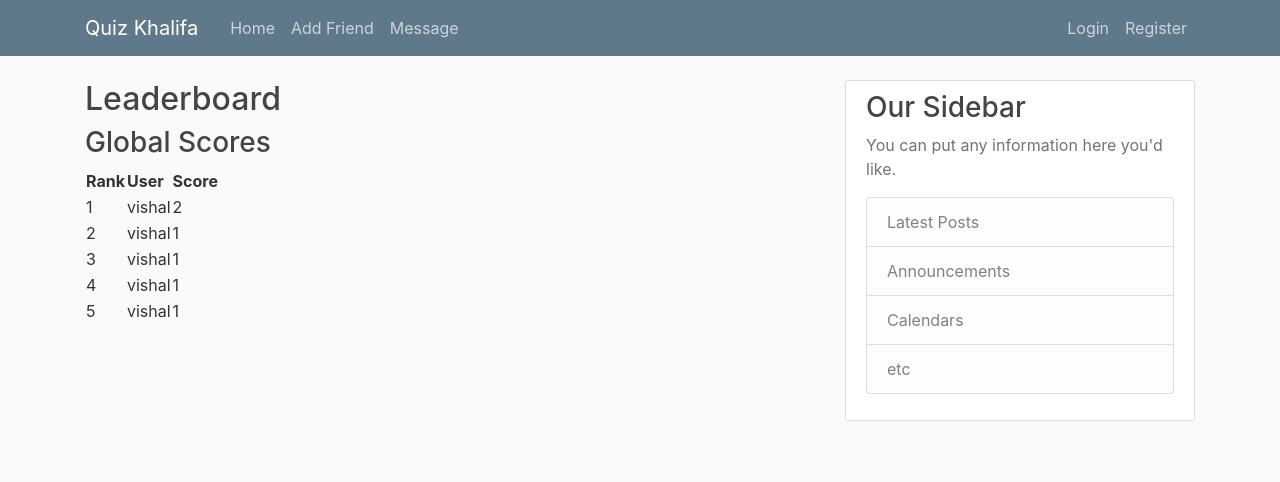
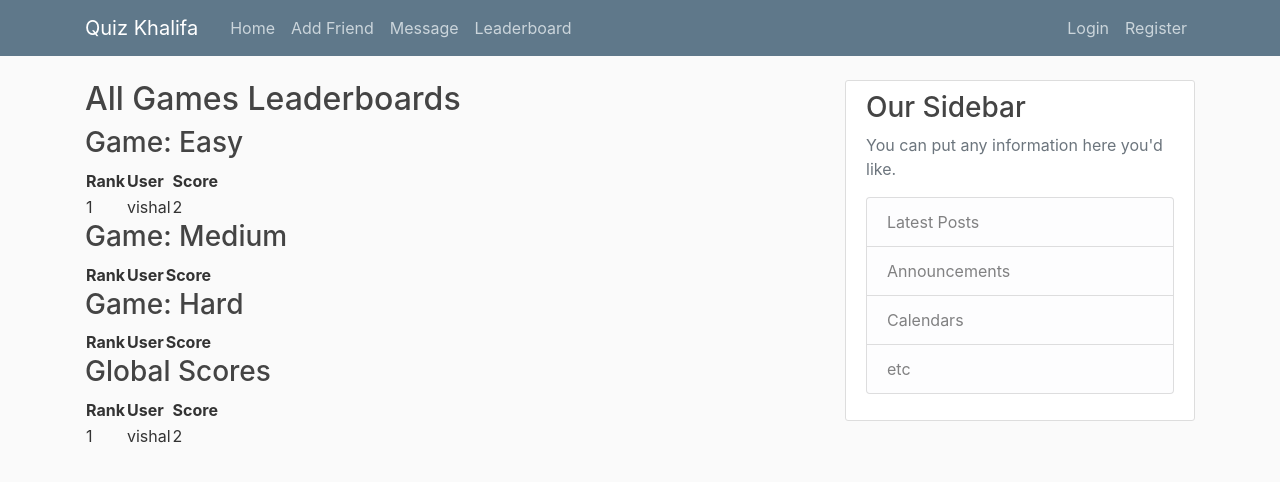
Before and after one commit to nmf0920/IT-Project, a Django app: page /leaderboard/ in a window 1280 px wide. Shown: the top 482 px of the page. Run offline with Django 5.2, Linux system fonts and the light colour scheme; data comes from the database, SQL or seed files in the repository; both versions use the stored data as it was after the commit; lists and menus that the app fills with data are empty; some libraries are stand-ins or nearby versions.

Commit message:
Leaderboard for games

```diff
--- a/quizkhalifa/templates/quiz-templates/base.html
+++ b/quizkhalifa/templates/quiz-templates/base.html
@@ -25,6 +25,7 @@
                     <a class="nav-item nav-link" href="{% url 'app-home' %}">Home</a>
                     <a class="nav-item nav-link" href="{% url 'add-friend' %}">Add Friend</a>
                     <a class="nav-item nav-link" href="{% url 'message-window' %}">Message</a>
+                    <a class="nav-item nav-link" href="{% url 'leaderboard' %}">Leaderboard</a>
                   </div>
                   <!-- Navbar Right Side -->
                   <div class="navbar-nav">
--- a/quizkhalifa/templates/quiz-templates/leaderboard.html
+++ b/quizkhalifa/templates/quiz-templates/leaderboard.html
@@ -1,13 +1,9 @@
 {% extends 'quiz-templates/base.html' %} {% block content %}
 
-<h2>Leaderboard</h2>
+<h2>All Games Leaderboards</h2>
 
-{% if game_id %}
-<h3>Scores for Game {{ game_id }}</h3>
-{% else %}
-<h3>Global Scores</h3>
-{% endif %}
-
+{% for leaderboard in games_leaderboards %}
+<h3>Game: {{ leaderboard.game.title }}</h3>
 <table>
   <thead>
     <tr>
@@ -17,13 +13,35 @@
     </tr>
   </thead>
   <tbody>
-    {% for score in top_scores %}
+    {% for score in leaderboard.top_scores %}
     <tr>
       <td>{{ forloop.counter }}</td>
-      <td>{{ score.user.username }}</td>
-      <td>{{ score.score }}</td>
+      <td>{{ score.user__username }}</td>
+      <td>{{ score.top_score }}</td>
     </tr>
     {% endfor %}
   </tbody>
 </table>
+{% endfor %}
+
+<h3>Global Scores</h3>
+<table>
+  <thead>
+    <tr>
+      <th>Rank</th>
+      <th>User</th>
+      <th>Score</th>
+    </tr>
+  </thead>
+  <tbody>
+    {% for score in global_top_scores %}
+    <tr>
+      <td>{{ forloop.counter }}</td>
+      <td>{{ score.user__username }}</td>
+      <td>{{ score.top_score }}</td>
+    </tr>
+    {% endfor %}
+  </tbody>
+</table>
+
 {% endblock %}
--- a/quizkhalifa/urls.py
+++ b/quizkhalifa/urls.py
@@ -4,9 +4,8 @@ from . import views
 urlpatterns = [
     path("", views.home, name="app-home"),
     path('games/<int:game_id>/', views.game_detail, name='game_detail'),
-    path('leaderboard/', views.global_leaderboard, name='global_leaderboard'),
-    path('leaderboard/game/<int:game_id>/',
-         views.game_leaderboard, name='game_leaderboard'),
+
+    path('leaderboard/', views.leaderboard, name='leaderboard'),
     path('games/<int:game_id>/submit/', views.quiz_submit, name='quiz_submit')
 
 ]
--- a/quizkhalifa/views.py
+++ b/quizkhalifa/views.py
@@ -4,6 +4,7 @@ from django.http import HttpResponse, HttpResponseRedirect
 from .models import Game, GameInformation, Score
 from django.urls import reverse
 from django.contrib.auth.decorators import login_required
+from django.db.models import Max
 
 
 def home(request):
@@ -39,13 +40,34 @@ def quiz_submit(request, game_id):
         return HttpResponseRedirect(reverse('home'))
 
 
-def game_leaderboard(request, game_id):
-    # Fetch top 10 scores for a specific game
-    top_scores = Score.objects.filter(game__id=game_id).order_by('-score')[:10]
-    return render(request, 'quiz-templates/leaderboard.html', {'top_scores': top_scores, 'game_id': game_id})
+def global_leaderboard(request):
+    # Annotate each user with their highest score
+    top_scores = Score.objects.values('user__username').annotate(
+        top_score=Max('score')).order_by('-top_score')[:10]
+
+    return render(request, 'quiz-templates/leaderboard.html', {'top_scores': top_scores})
 
 
-def global_leaderboard(request):
-    # Fetch top 10 scores across all games
-    top_scores = Score.objects.all().order_by('-score')[:10]
-    return render(request, 'quiz-templates/leaderboard.html', {'top_scores': top_scores})
+def leaderboard(request):
+    # Initialize a list to hold leaderboard data for each game
+    global_top_scores = Score.objects.values('user__username').annotate(
+        top_score=Max('score')).order_by('-top_score')[:10]
+
+    games_leaderboards = []
+
+    # Get all games
+    games = Game.objects.all()
+
+    # For each game, fetch the top scores
+    for game in games:
+        top_scores = Score.objects.filter(game=game).values('user__username').annotate(
+            top_score=Max('score')).order_by('-top_score')[:10]
+        games_leaderboards.append({'game': game, 'top_scores': top_scores})
+
+    # You can also fetch global top scores here if needed
+
+    return render(request, 'quiz-templates/leaderboard.html', {
+        'games_leaderboards': games_leaderboards,
+        'global_top_scores': global_top_scores,
+        # Include global_top_scores in context if you're fetching them
+    })
```
Also changed, not shown: quizkhalifa/templates/quiz-templates/home.html (+6 -1 lines), db.sqlite3.
